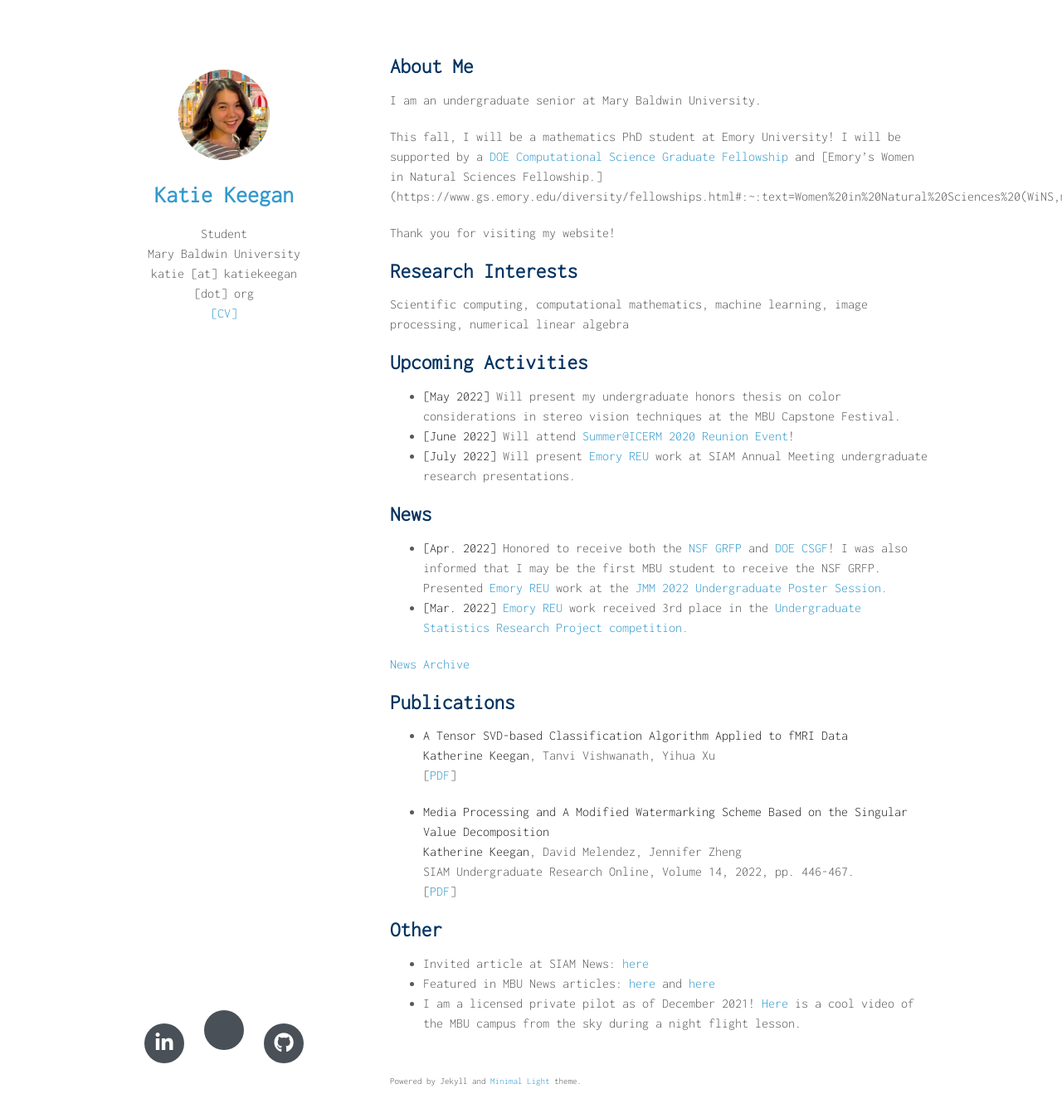
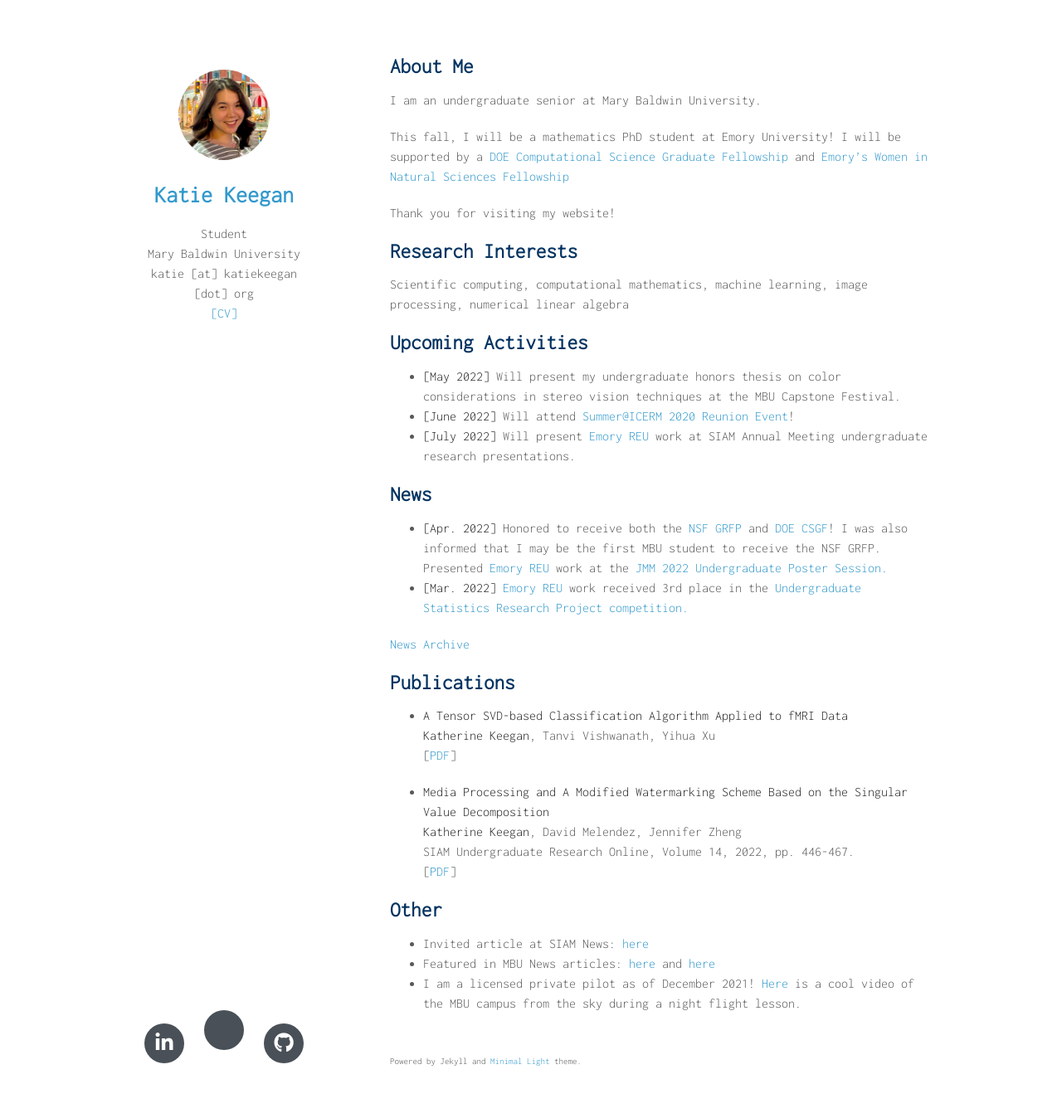
Before and after one commit to katiekeegan/katiekeegan, a Jekyll site: the page built from index.md, in a window 1280 px wide and 1384 px high. Shown: the top 1348 px of the window at 83% size. Built offline with Jekyll 4.4.1, drawn with Linux system fonts in a browser that asks for light colours; nearby versions of some CDN libraries; a style sheet for code colours, icons or effects is not loaded; our own code applies the rules of GitHub Pages for plain Markdown files; part of the change alters nothing that is shown.

Commit message:
Update index.md

```diff
--- a/index.md
+++ b/index.md
@@ -6,7 +6,7 @@ layout: homepage
 
 I am an undergraduate senior at Mary Baldwin University.
 
-This fall, I will be a mathematics PhD student at Emory University! I will be supported by a [DOE Computational Science Graduate Fellowship](https://www.krellinst.org/csgf/) and [Emory's Women in Natural Sciences Fellowship.](https://www.gs.emory.edu/diversity/fellowships.html#:~:text=Women%20in%20Natural%20Sciences%20(WiNS,more%20gender%2Ddiverse%20academic%20community.)
+This fall, I will be a mathematics PhD student at Emory University! I will be supported by a [DOE Computational Science Graduate Fellowship](https://www.krellinst.org/csgf/) and [Emory's Women in Natural Sciences Fellowship](https://www.gs.emory.edu/admissions/finance_overview.html#:~:text=The%20Women%20in%20Natural%20Sciences,have%20demonstrated%20outstanding%20academic%20achievement.)
 
 Thank you for visiting my website!
 
```
